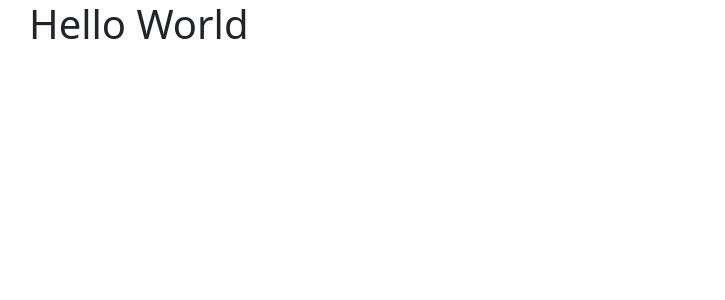
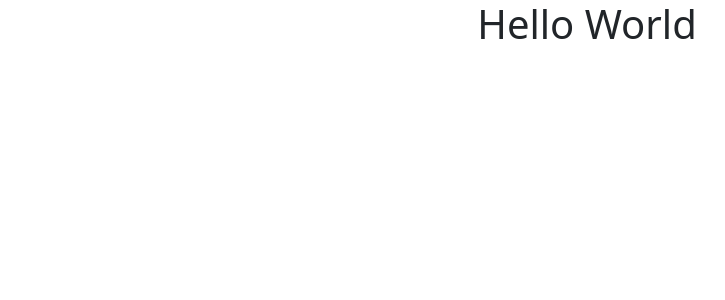
Before and after one commit to RajarshiRay25/Body-Mass-Index-React-App, a React (Vite) app: page / in a window 1280 px wide. Shown: the top 300 px of the page, without its empty margins (53-778 px from the left). Built offline with nearby package versions, Linux system fonts and the light colour scheme.

Commit message:
initial commit

```diff
--- a/src/App.jsx
+++ b/src/App.jsx
@@ -5,7 +5,7 @@
   return (
     <div className="App">
       <div className="container">
-        <h1>Hello World</h1>
+        <h1 style={{textAlign:'center'}}>Hello World</h1>
       </div>
     </div>
   )
```
